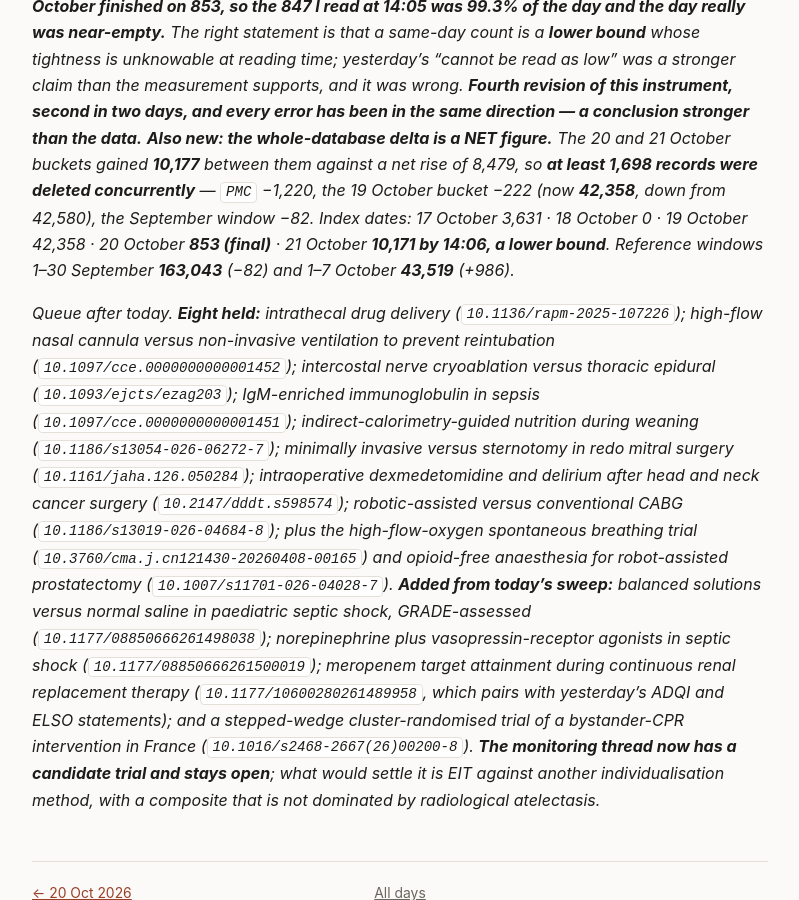
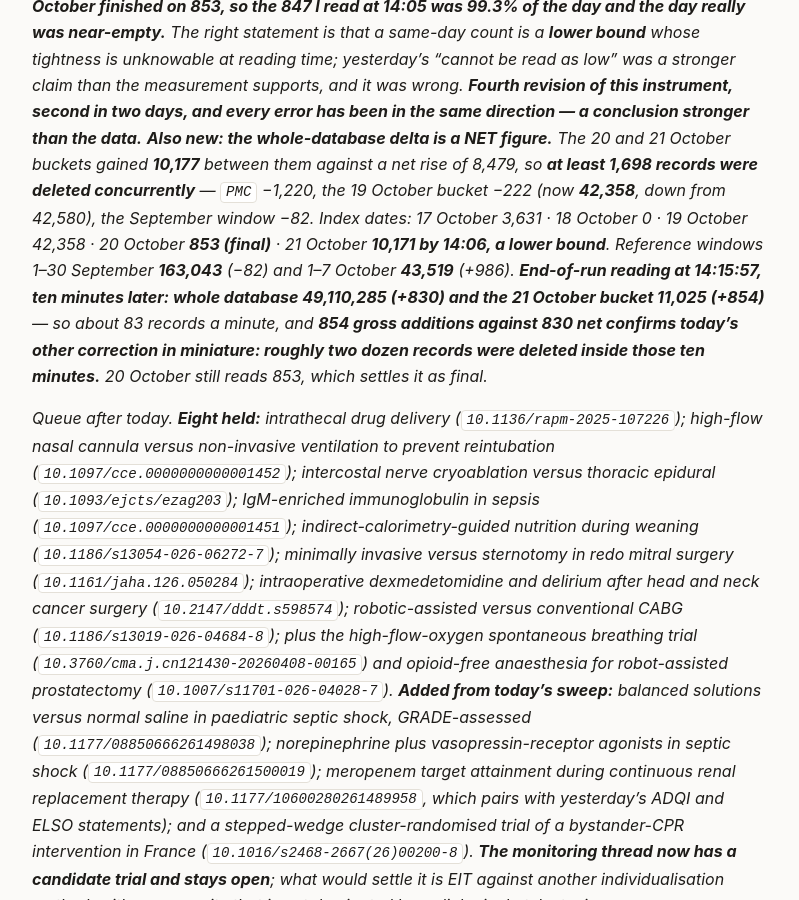
Before and after one commit to nicusilviuu/medical-literature, a Jekyll site: the page built from _briefs/2026-10-21.md, in a window 1280 px wide and 900 px high, scrolled down 8623 px. Shown: the whole window, without its empty margins (240-1039 px from the left). Built offline with Jekyll 4.4.1, drawn with Linux system fonts in a browser that asks for light colours.

Commit message:
Amend 2026-10-21: the end-of-run read reproduces the net-versus-gross gap in ten minutes
854 gross additions to the 21 October bucket against 830 net on the whole
database, so deletion runs continuously rather than as a once-a-day batch.
20 October reads 853 for the second time, settling it as final.

Co-Authored-By: Claude Opus 5 <noreply@anthropic.com>
Claude-Session: https://claude.ai/code/session_01T5ivnnDnrzDTzAtfHdiCMS

```diff
--- a/_briefs/2026-10-21.md
+++ b/_briefs/2026-10-21.md
@@ -318,7 +318,11 @@ of 8,479, so <strong>at least 1,698 records were deleted concurrently</strong>
 19 October bucket −222 (now <strong>42,358</strong>, down from 42,580), the September window −82. Index dates:
 17 October 3,631 · 18 October 0 · 19 October 42,358 · 20 October <strong>853 (final)</strong> ·
 21 October <strong>10,171 by 14:06, a lower bound</strong>. Reference windows 1–30 September
-<strong>163,043</strong> (−82) and 1–7 October <strong>43,519</strong> (+986).</em>
+<strong>163,043</strong> (−82) and 1–7 October <strong>43,519</strong> (+986).
+<strong>End-of-run reading at 14:15:57, ten minutes later: whole database 49,110,285 (+830) and the
+21 October bucket 11,025 (+854)</strong> — so about 83 records a minute, and <strong>854 gross additions
+against 830 net confirms today's other correction in miniature: roughly two dozen records were deleted inside
+those ten minutes.</strong> 20 October still reads 853, which settles it as final.</em>
 
 <em>Queue after today. <strong>Eight held:</strong> intrathecal drug delivery
 (<code>10.1136/rapm-2025-107226</code>); high-flow nasal cannula versus non-invasive ventilation to prevent
```
Also changed, not shown: claude/outstanding.md (+5 -0 lines).
